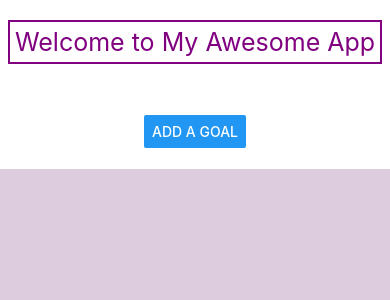
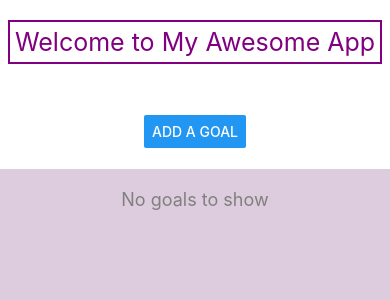
Before and after one commit to Dm807606422/CS5520_Spring2025, a React Native app: screen / in a window 390 px wide. Shown: the top 300 px of the page. Built offline with nearby package versions, Linux system fonts and the light colour scheme.

Commit message:
add no goal my goal to show and delete all, seprator and

```diff
--- a/App.tsx
+++ b/App.tsx
@@ -7,6 +7,7 @@ import {
   SafeAreaView,
   ScrollView,
   FlatList,
+  Alert
 } from "react-native";
 import Header from "./componant/Header";
 import Input from "./componant/Input";
@@ -52,6 +53,25 @@ export default function App() {
   function dismissModal() {
     setIsModalVisible(false);
   }
+
+
+  function handleDeleteAll() {
+    Alert.alert(
+      "Delete All Goals",
+      "Are you sure you want to delete all goals?",
+      [
+        {
+          text: "No",
+          style: "cancel",
+        },
+        {
+          text: "Yes",
+          onPress: () => setGoals([]),
+        },
+      ]
+    );
+  }
+
   return (
     <SafeAreaView style={styles.container}>
       <StatusBar style="auto" />
@@ -73,6 +93,26 @@ export default function App() {
             //pass the received item to GoalItem component as a prop
             return <GoalItem goalObj={item} deleteHandler={handleDeleteGoal} />;
           }}
+          ListEmptyComponent={() => (
+            <Text style={styles.emptyText}>No goals to show</Text>
+          )}
+
+          ItemSeparatorComponent={() => {
+            console.log("Rendering separator");
+            return <View style={styles.separator} />;
+          }}
+
+
+          ListHeaderComponent={goals.length > 0 ? (
+            <Text style={styles.headerText}>My Goals</Text>
+          ) : null}
+          ListFooterComponent={
+            goals.length > 0 ? (
+              <View style={styles.footerContainer}>
+                <Button title="Delete All" onPress={handleDeleteAll} color="red" />
+              </View>
+            ) : null}
+
         />
         {/* <ScrollView contentContainerStyle={styles.centeredHorizontal}>
           {goals.map((goalObj) => {
@@ -109,4 +149,26 @@ const styles = StyleSheet.create({
   centeredHorizontal: {
     alignItems: "center",
   },
+  emptyText: {
+    textAlign: "center",
+    fontSize: 18,
+    color: "gray",
+    marginTop: 20,
+  },
+  headerText: {
+    fontSize: 22,
+    fontWeight: "bold",
+    color: "purple",
+    textAlign: "center",
+    marginVertical: 15,
+  },
+  footerContainer: {
+    marginTop: 20,
+    alignItems: "center",
+  },
+  separator: {
+    height: 5,
+    backgroundColor: "#000",
+    marginVertical: 8,
+  },
 });
--- a/componant/GoalItem.tsx
+++ b/componant/GoalItem.tsx
@@ -29,7 +29,7 @@ const styles = StyleSheet.create({
         backgroundColor: "#aaa",
         padding: 10,
         alignItems: "center",
-        marginTop: 10,
+        marginTop: 1,
     },
     text: {
         color: "purple",
```
